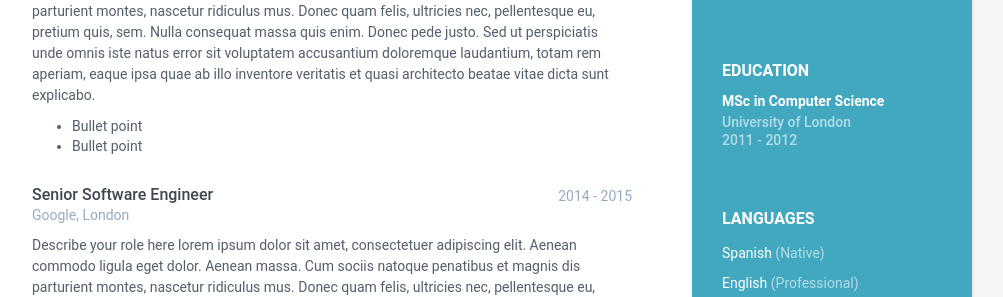
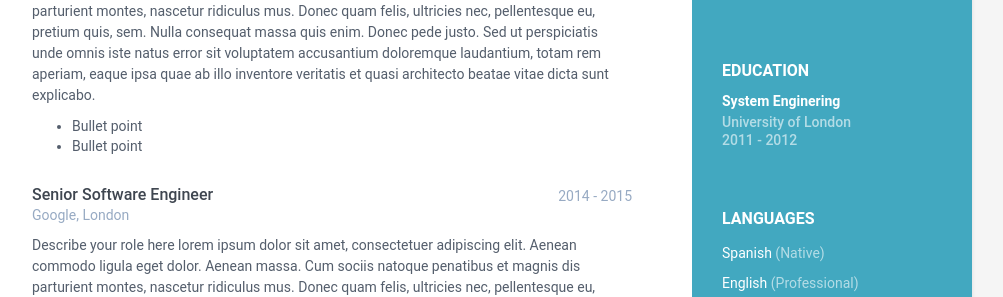
Before and after one commit to elcordova/caring-europa-fe48a, a Jekyll site: the page built from index.html, in a window 1280 px wide and 900 px high, scrolled down 371 px. Shown: the part 167-464 px from the top of the window, without its empty margins (168-1171 px from the left). Built offline with Jekyll 4.4.1, drawn with Linux system fonts in a browser that asks for light colours.

Commit message:
data.yml: changed

```diff
--- a/_data/data.yml
+++ b/_data/data.yml
@@ -45,7 +45,7 @@ career-profile:
     - "Be a free thinker and don't accept everything you hear as truth.
     Be critical and evaluate what you believe in." -- Aristotle (384 - 322 BC)
 education:
-  - degree: MSc in Computer Science
+  - degree: System Enginering
     university: University of London
     time: 2011 - 2012
     details: |
```
